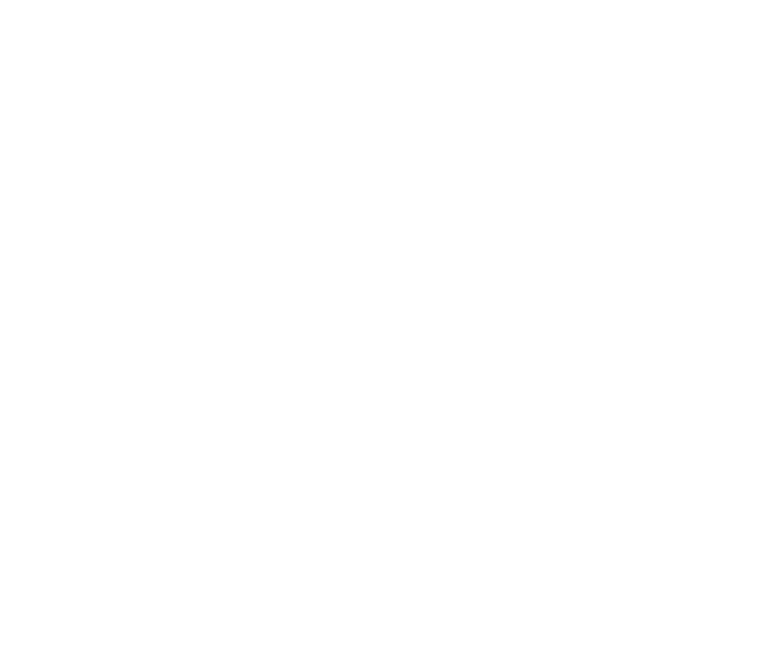
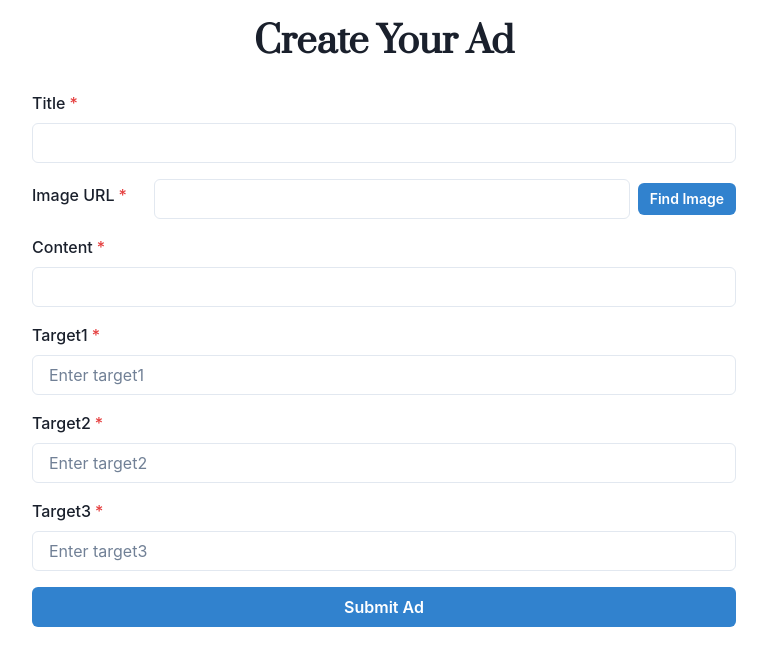
Before and after one commit to kravi770/AdVista_Ad_Platform, a React (Create React App) app in the folder client/: page /submit-ad in a window 1280 px wide. Before the commit this address had no page. Shown: the top 666 px of the page, without its empty margins (256-1023 px from the left). Built offline with nearby package versions, Linux system fonts and the light colour scheme.

Commit message:
Create Ad Submission Form UI

```diff
--- a/client/src/App.js
+++ b/client/src/App.js
@@ -2,6 +2,7 @@
 import { ChakraProvider } from '@chakra-ui/react';
 import { BrowserRouter, Route, Routes } from 'react-router-dom';
 import Home from './components/Form/Home';
+import BusinessAdForm from './components/Form/AdSubmitForm';
 
 function App() {
   return (
@@ -9,6 +10,8 @@
       <BrowserRouter>
         <Routes>
           <Route path="/" element={<Home />} />
+          {/* <Route path="/home" element={<Home />} /> */}
+          <Route path="/submit-ad" element={<BusinessAdForm />} />
         </Routes>
       </BrowserRouter>
     </ChakraProvider>
--- /dev/null
+++ b/client/src/components/Form/AdSubmitForm.js
@@ -0,0 +1,134 @@
+import React, { useState } from 'react';
+import {
+  Button,
+  FormControl,
+  FormLabel,
+  Input,
+  Select,
+  VStack,
+  Box,
+  Center,
+  Link,
+  Flex,
+  Spacer,
+  Heading,
+} from '@chakra-ui/react';
+
+const BusinessAdForm = () => {
+  const [formValues, setFormValues] = useState({
+    title: '',
+    imageUrl: '',
+    content: '',
+    target1: '',
+    target2: '',
+    target3: '',
+  });
+
+  const handleChange = (e) => {
+    const { name, value } = e.target;
+    setFormValues({ ...formValues, [name]: value });
+    console.log(formValues);
+  };
+
+  const handleSubmit = (e) => {
+    e.preventDefault();
+    console.log(formValues);
+  };
+
+  return (
+    <>
+      <link
+        href="https://fonts.googleapis.com/css2?family=Prata&display=swap"
+        rel="stylesheet"
+      ></link>
+      <Flex minWidth="max-content" alignItems="center" gap="2" marginTop={3}>
+        <Spacer />
+        <Box p="2">
+          <Heading size="xl" fontFamily={'Prata'}>
+            Create Your Ad
+          </Heading>
+        </Box>
+        <Spacer />
+      </Flex>
+      <Center>
+        <Box width="55%" marginTop="5">
+          <VStack as="form" onSubmit={handleSubmit} spacing={4} align="stretch">
+            <FormControl isRequired>
+              <FormLabel>Title</FormLabel>
+              <Input
+                name="title"
+                value={formValues.title}
+                onChange={handleChange}
+              />
+            </FormControl>
+
+            <FormControl isRequired display="flex" alignItems="center">
+              <FormLabel flex="1">Image URL</FormLabel>
+              <Input
+                name="imageUrl"
+                value={formValues.imageUrl}
+                onChange={handleChange}
+                flex="4"
+                marginRight="2"
+              />
+              <Button
+                as={Link}
+                href="https://images.google.com"
+                target="_blank"
+                colorScheme="blue"
+                size="sm"
+                _hover={{ textDecoration: 'none' }}
+              >
+                Find Image
+              </Button>
+            </FormControl>
+
+            <FormControl isRequired>
+              <FormLabel>Content</FormLabel>
+              <Input
+                name="content"
+                value={formValues.content}
+                onChange={handleChange}
+              />
+            </FormControl>
+
+            {/* Target1 Selection */}
+            <FormControl isRequired>
+              <FormLabel>Target1</FormLabel>
+              <Input
+                placeholder="Enter target1"
+                name="target1"
+                type="string"
+                onChange={handleChange}
+              />
+            </FormControl>
+            <FormControl isRequired>
+              <FormLabel>Target2</FormLabel>
+              <Input
+                placeholder="Enter target2"
+                name="target2"
+                type="string"
+                onChange={handleChange}
+              />
+            </FormControl>
+            <FormControl isRequired>
+              <FormLabel>Target3</FormLabel>
+              <Input
+                placeholder="Enter target3"
+                name="target3"
+                type="string"
+                onChange={handleChange}
+              />
+            </FormControl>
+
+            <Button colorScheme="blue" type="submit">
+              Submit Ad
+            </Button>
+          </VStack>
+        </Box>
+      </Center>
+    </>
+  );
+};
+
+export default BusinessAdForm;
--- a/client/src/components/Form/Home.js
+++ b/client/src/components/Form/Home.js
@@ -10,6 +10,8 @@
   Heading,
   Image,
   Input,
+  InputGroup,
+  InputRightElement,
   Modal,
   ModalBody,
   ModalCloseButton,
@@ -31,6 +33,8 @@
 
 const Home = () => {
   const { isOpen, onOpen, onClose } = useDisclosure();
+  const [show, setShow] = useState(false);
+  const handleClick = () => setShow(!show);
   const {
     isOpen: isSignupOpen,
     onOpen: onSignupOpen,
@@ -148,12 +152,26 @@
             </FormControl>
             <FormControl isRequired mt={4}>
               <FormLabel>Password</FormLabel>
-              <Input
+              {/* <Input
                 placeholder="Enter your password"
                 name="password"
                 type="string"
                 onChange={(e) => handleLoginInputChange(e)}
-              />
+              /> */}
+              <InputGroup size="md">
+                <Input
+                  pr="4.5rem"
+                  type={show ? 'text' : 'password'}
+                  placeholder="Enter your password"
+                  name="password"
+                  onChange={(e) => handleLoginInputChange(e)}
+                />
+                <InputRightElement width="4.5rem">
+                  <Button h="1.75rem" size="sm" onClick={handleClick}>
+                    {show ? 'Hide' : 'Show'}
+                  </Button>
+                </InputRightElement>
+              </InputGroup>
             </FormControl>
           </ModalBody>
 
@@ -199,12 +217,20 @@
             </FormControl>
             <FormControl isRequired mt={4}>
               <FormLabel>Password</FormLabel>
-              <Input
-                placeholder="Enter your password"
-                type="string"
-                name="password"
-                onChange={(e) => handleSignupInputChange(e)}
-              />
+              <InputGroup size="md">
+                <Input
+                  pr="4.5rem"
+                  type={show ? 'text' : 'password'}
+                  placeholder="Enter your password"
+                  name="password"
+                  onChange={(e) => handleLoginInputChange(e)}
+                />
+                <InputRightElement width="4.5rem">
+                  <Button h="1.75rem" size="sm" onClick={handleClick}>
+                    {show ? 'Hide' : 'Show'}
+                  </Button>
+                </InputRightElement>
+              </InputGroup>
             </FormControl>
             <FormControl isRequired mt={4}>
               <FormLabel>Account Type</FormLabel>
```
